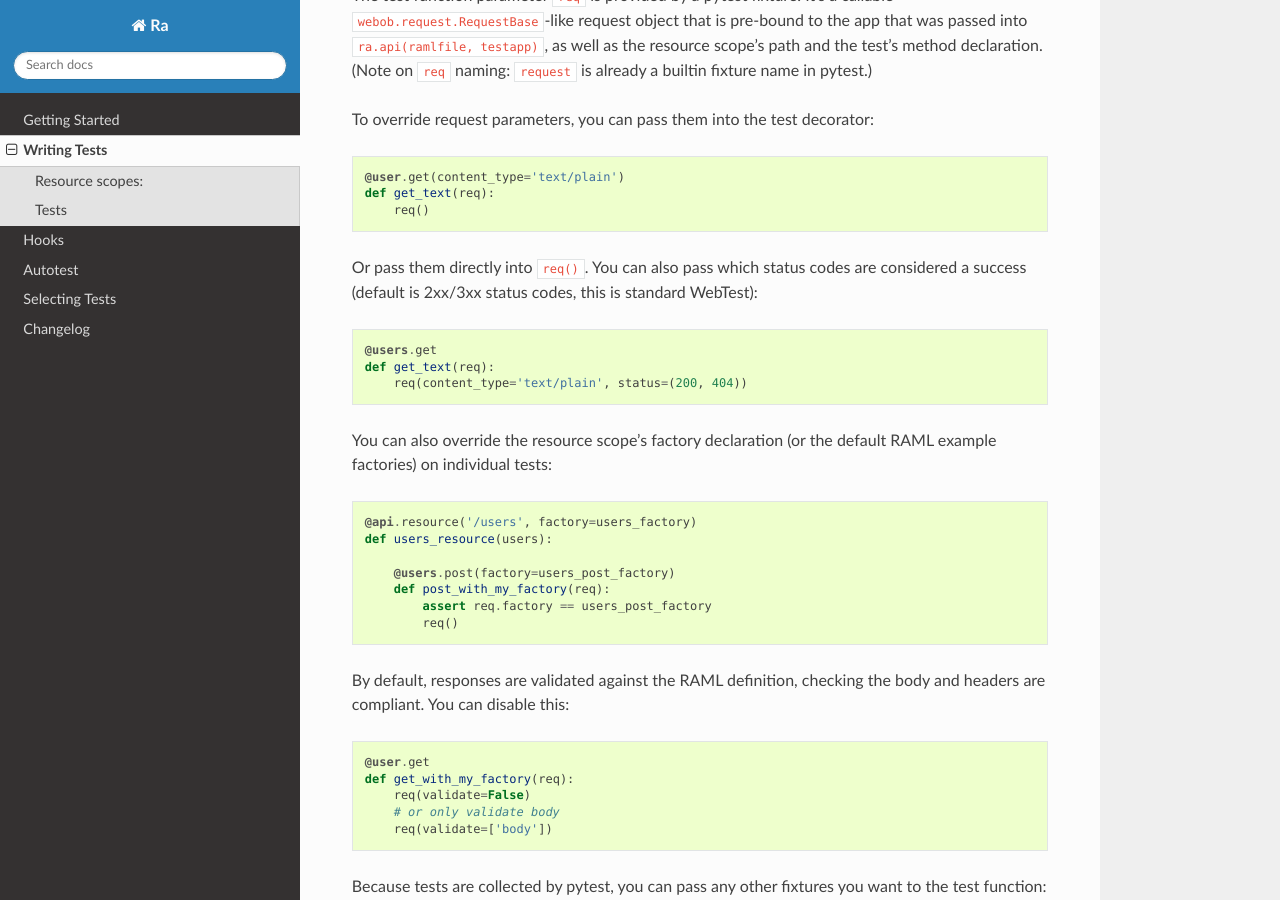
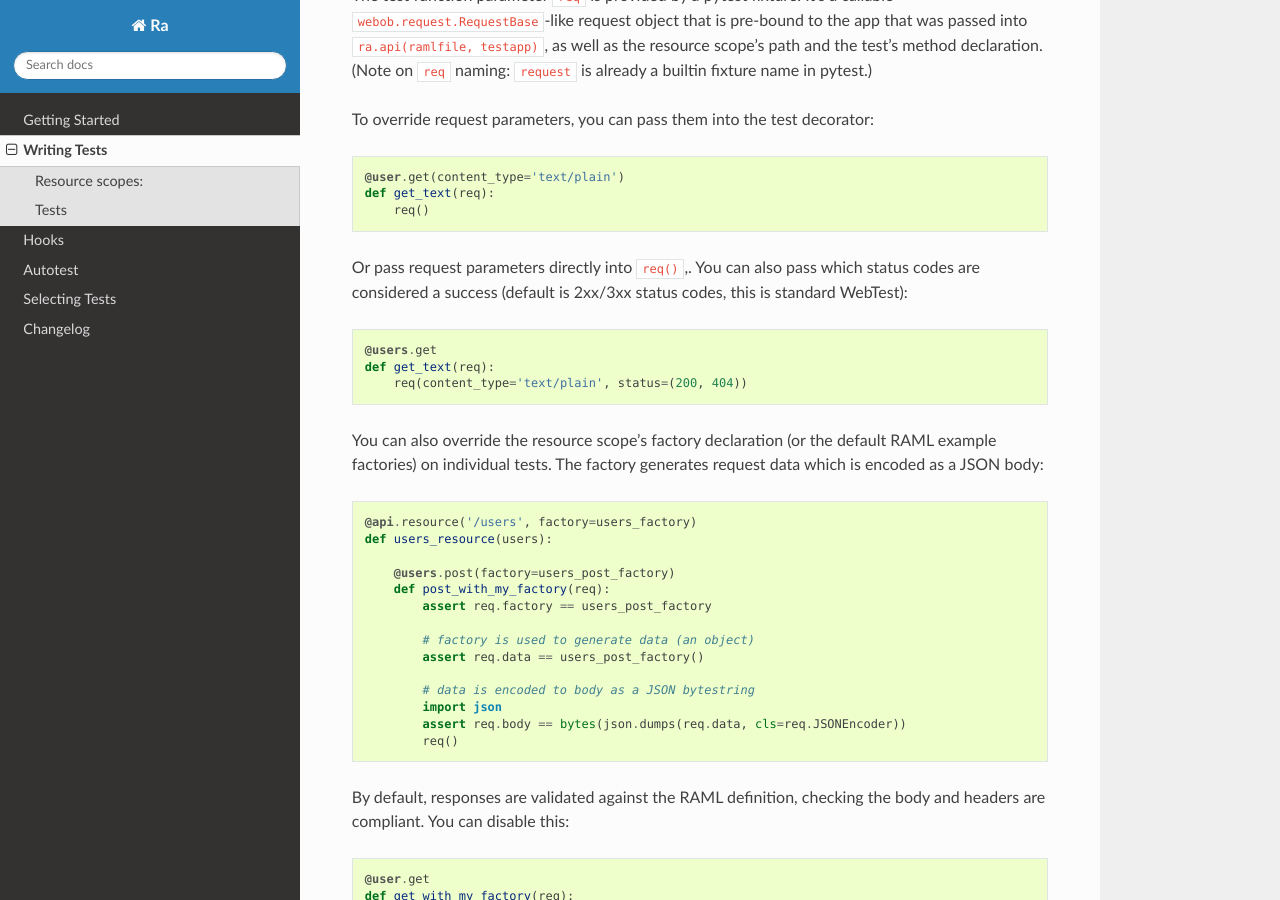
Before and after one commit to ramses-tech/ra, a Sphinx documentation site: the page built from docs/source/writing_tests.rst, in a window 1280 px wide and 900 px high, scrolled down 2059 px. Built offline with Sphinx 7.4.7 and the Read the Docs theme 2.0.0, drawn with Linux system fonts in a browser that asks for light colours.

Commit message:
Update order in which factories override, collect more factories

```diff
--- a/docs/source/writing_tests.rst
+++ b/docs/source/writing_tests.rst
@@ -127,9 +127,9 @@ decorator:
     def get_text(req):
         req()
 
-Or pass them directly into ``req()``. You can also pass which status
-codes are considered a success (default is 2xx/3xx status codes, this is
-standard WebTest):
+Or pass request parameters directly into ``req()``,. You can also pass which
+status codes are considered a success (default is 2xx/3xx status codes, this
+is standard WebTest):
 
 .. code-block:: python
 
@@ -138,7 +138,8 @@ standard WebTest):
         req(content_type='text/plain', status=(200, 404))
 
 You can also override the resource scope's factory declaration
-(or the default RAML example factories) on individual tests:
+(or the default RAML example factories) on individual tests. The
+factory generates request data which is encoded as a JSON body:
 
 .. code-block:: python
 
@@ -148,6 +149,13 @@ You can also override the resource scope's factory declaration
         @users.post(factory=users_post_factory)
         def post_with_my_factory(req):
             assert req.factory == users_post_factory
+
+            # factory is used to generate data (an object)
+            assert req.data == users_post_factory()
+
+            # data is encoded to body as a JSON bytestring
+            import json
+            assert req.body == bytes(json.dumps(req.data, cls=req.JSONEncoder))
             req()
 
 By default, responses are validated against the RAML definition,
```
Also changed, not shown: docs/source/factories.rst (added, +93 -0 lines), 3 other files.
